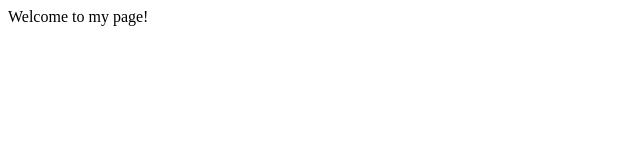
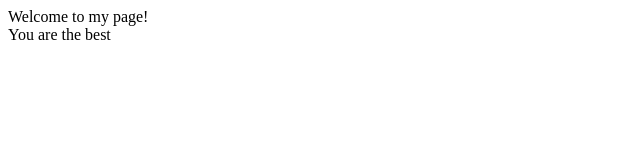
Before and after one commit to carson93/acit1620-lab-1-bio, a plain HTML site: page index.html in a window 1280 px wide. Shown: the full height of the page, 0-640 px from the left. Drawn offline with Linux system fonts and the light colour scheme.

Commit message:
changed index

```diff
--- a/index.html
+++ b/index.html
@@ -6,6 +6,9 @@
 
 	<body>
 		Welcome to my page!
+		<div>
+			You are the best
+		</div>
 	</body>
 
 </html>
```
